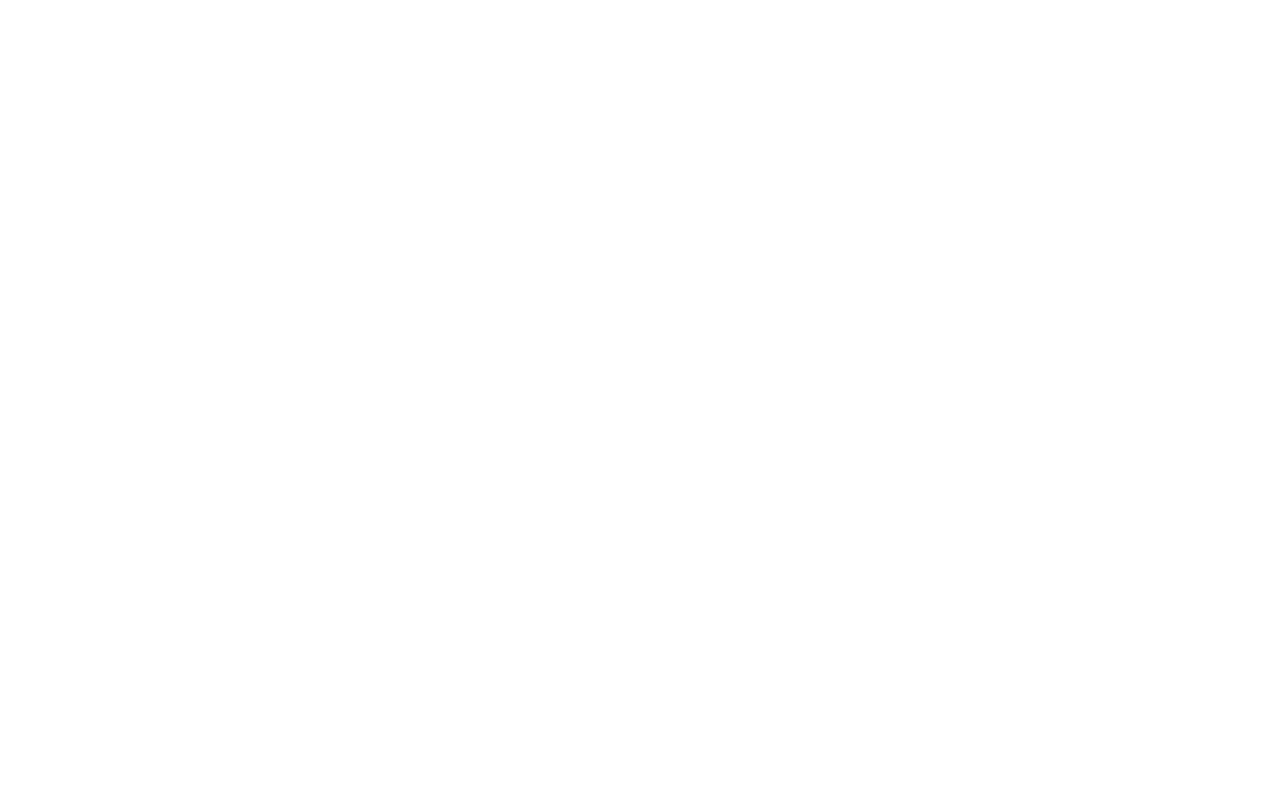
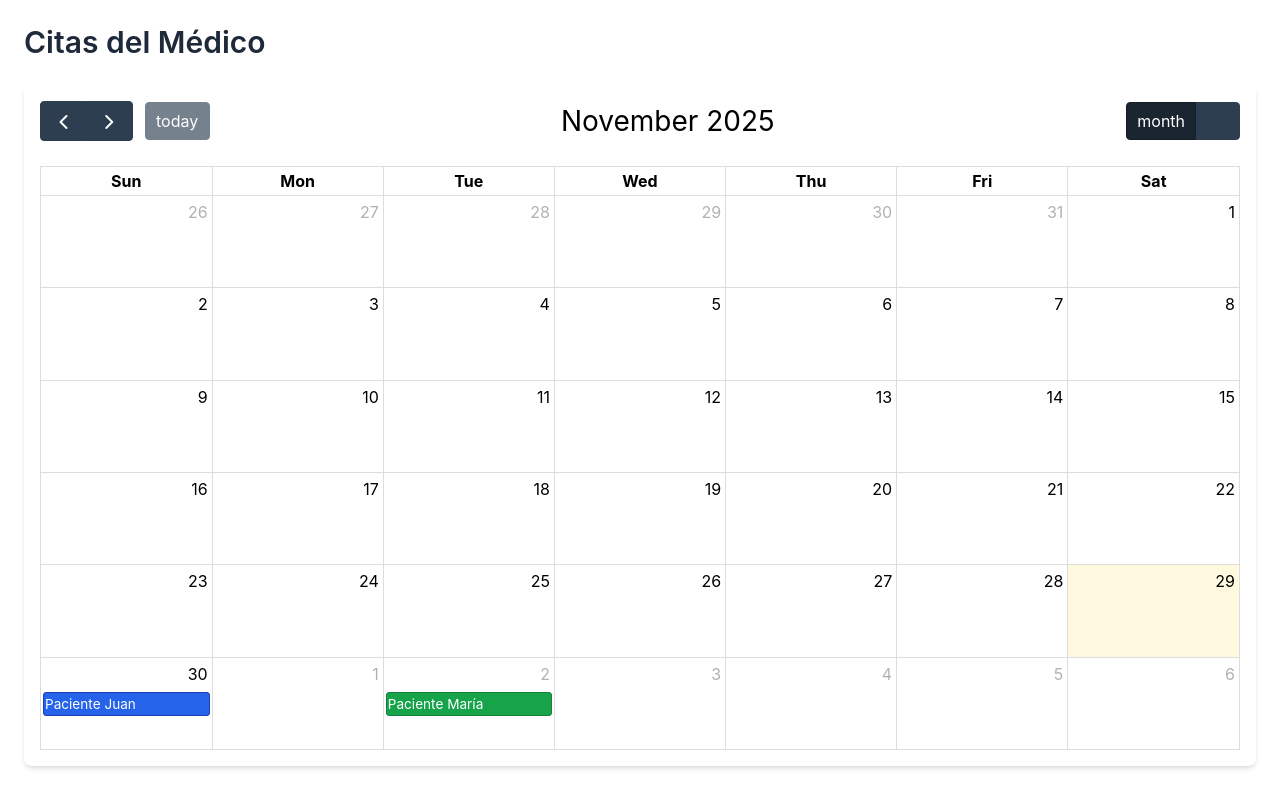
Before and after one commit to DarioDevHerLoz/citas-medicas-frontend, a React (Vite) app: page /medico in a window 1280 px wide. Before the commit this address had no page. Built offline with nearby package versions, Linux system fonts and the light colour scheme.

Commit message:
Haciendo el diseño de Dahboard Medico

```diff
--- a/src/router.tsx
+++ b/src/router.tsx
@@ -3,6 +3,7 @@
 import LoginPage from './views/LoginPage'
 import RegisterPage from './views/RegisterPage'
 import PacienteDashboard from './views/DasboardPacientePage'
+import MedicoDashboard from './views/DashboardDoctorPage'
 
 
 export default function AppRouter() {
@@ -25,6 +26,11 @@
                 path='/paciente'
                 element={<PacienteDashboard/>}
             />
+            <Route
+                path='/medico'
+                element={<MedicoDashboard/>}
+            />
+
         </Routes>
     </BrowserRouter>
   )
--- /dev/null
+++ b/src/views/DashboardDoctorPage.tsx
@@ -0,0 +1,163 @@
+import React, { useEffect, useState } from "react";
+import FullCalendar from "@fullcalendar/react";
+import dayGridPlugin from "@fullcalendar/daygrid";
+import interactionPlugin from "@fullcalendar/interaction";
+
+interface Cita {
+  id: number;
+  title: string;
+  date: string;
+  estado: "pendiente" | "completada";
+}
+
+export default function MedicoDashboard() {
+  const [citas, setCitas] = useState<Cita[]>([
+    { id: 1, title: "Paciente Juan", date: "2025-11-30", estado: "pendiente" },
+    { id: 2, title: "Paciente María", date: "2025-12-02", estado: "completada" },
+  ]);
+
+  const [selected, setSelected] = useState<Cita | null>(null);
+
+  // bloquear scroll cuando el modal está abierto
+  useEffect(() => {
+    document.body.style.overflow = selected ? "hidden" : "auto";
+
+    const onKey = (e: KeyboardEvent) => {
+      if (e.key === "Escape") setSelected(null);
+    };
+    window.addEventListener("keydown", onKey);
+    return () => {
+      window.removeEventListener("keydown", onKey);
+      document.body.style.overflow = "auto";
+    };
+  }, [selected]);
+
+  const marcar = (estado: "pendiente" | "completada") => {
+    if (!selected) return;
+    setCitas((prev) => prev.map((c) => (c.id === selected.id ? { ...c, estado } : c)));
+    setSelected(null);
+  };
+
+  // pasar citas a eventos con color por estado
+  const eventos = citas.map((c) => ({
+    id: c.id.toString(),
+    title: c.title,
+    date: c.date,
+    backgroundColor: c.estado === "completada" ? "#16a34a" : "#2563eb", // verde / azul
+    borderColor: c.estado === "completada" ? "#15803d" : "#1e40af",
+    textColor: "#ffffff",
+  }));
+
+  return (
+    <div className="p-6">
+      <h1 className="text-3xl font-semibold mb-6 text-gray-800">Citas del Médico</h1>
+
+      <div className="bg-white rounded-lg shadow-md p-4">
+        <FullCalendar
+          plugins={[dayGridPlugin, interactionPlugin]}
+          initialView="dayGridMonth"
+          headerToolbar={{
+            left: "prev,next today",
+            center: "title",
+            right: "dayGridMonth,timeGridWeek,timeGridDay",
+          }}
+          events={eventos}
+          eventClick={(info) => {
+            // evita comportamientos por defecto del calendario
+            info.jsEvent.preventDefault();
+            // buscar cita por id (FullCalendar devuelve string)
+            const id = Number(info.event.id);
+            const cita = citas.find((c) => c.id === id) || null;
+            setSelected(cita);
+          }}
+          height="650px"
+          // estilos para mejorar la apariencia
+          dayMaxEventRows={4}
+        />
+      </div>
+
+      {/* Modal */}
+      {selected && (
+        <div
+          className="fixed inset-0 z-[9999] flex items-center justify-center"
+          aria-modal="true"
+          role="dialog"
+        >
+          {/* backdrop */}
+          <div
+            className="absolute inset-0 bg-black/50 backdrop-blur-sm transition-opacity"
+            onClick={() => setSelected(null)}
+          />
+
+          {/* card */}
+          <div
+            className="relative bg-white w-full max-w-md mx-4 rounded-2xl shadow-2xl p-6 z-[10000] transform transition-all duration-200 ease-out
+                       animate-[fadeIn_200ms_ease] motion-reduce:animate-none"
+            onClick={(e) => e.stopPropagation()}
+            style={{ animation: "scaleIn .18s ease-out" }}
+          >
+            <header className="flex items-start justify-between gap-4">
+              <div>
+                <h2 className="text-xl font-bold text-gray-800">{selected.title}</h2>
+                <p className="text-sm text-gray-500 mt-1">{selected.date}</p>
+              </div>
+
+              <button
+                onClick={() => setSelected(null)}
+                className="text-gray-400 hover:text-gray-600 rounded p-1"
+                aria-label="Cerrar"
+              >
+                ✕
+              </button>
+            </header>
+
+            <section className="mt-4">
+              <p className="text-sm text-gray-600">
+                Estado actual:{" "}
+                <span
+                  className={`inline-block px-2 py-1 rounded-full text-xs font-medium ${
+                    selected.estado === "completada" ? "bg-green-100 text-green-800" : "bg-blue-100 text-blue-800"
+                  }`}
+                >
+                  {selected.estado}
+                </span>
+              </p>
+
+              {/* acciones */}
+              <div className="mt-6 grid grid-cols-1 gap-3">
+                <button
+                  onClick={() => marcar("completada")}
+                  className="w-full inline-flex items-center justify-center gap-2 rounded-lg bg-green-600 hover:bg-green-700 text-white py-2 px-3 transition"
+                >
+                  Marcar como completada
+                </button>
+
+                <button
+                  onClick={() => marcar("pendiente")}
+                  className="w-full inline-flex items-center justify-center gap-2 rounded-lg bg-yellow-500 hover:bg-yellow-600 text-white py-2 px-3 transition"
+                >
+                  Marcar como pendiente
+                </button>
+
+                <button
+                  onClick={() => setSelected(null)}
+                  className="w-full rounded-lg border border-gray-200 text-gray-700 py-2 px-3"
+                >
+                  Cerrar
+                </button>
+              </div>
+            </section>
+          </div>
+        </div>
+      )}
+
+      {/* animación CSS mínima (inlined para compatibilidad) */}
+      <style>{`
+        @keyframes scaleIn {
+          0% { opacity: 0; transform: translateY(6px) scale(.98); }
+          100% { opacity: 1; transform: translateY(0) scale(1); }
+        }
+      `}</style>
+    </div>
+  );
+}
```
